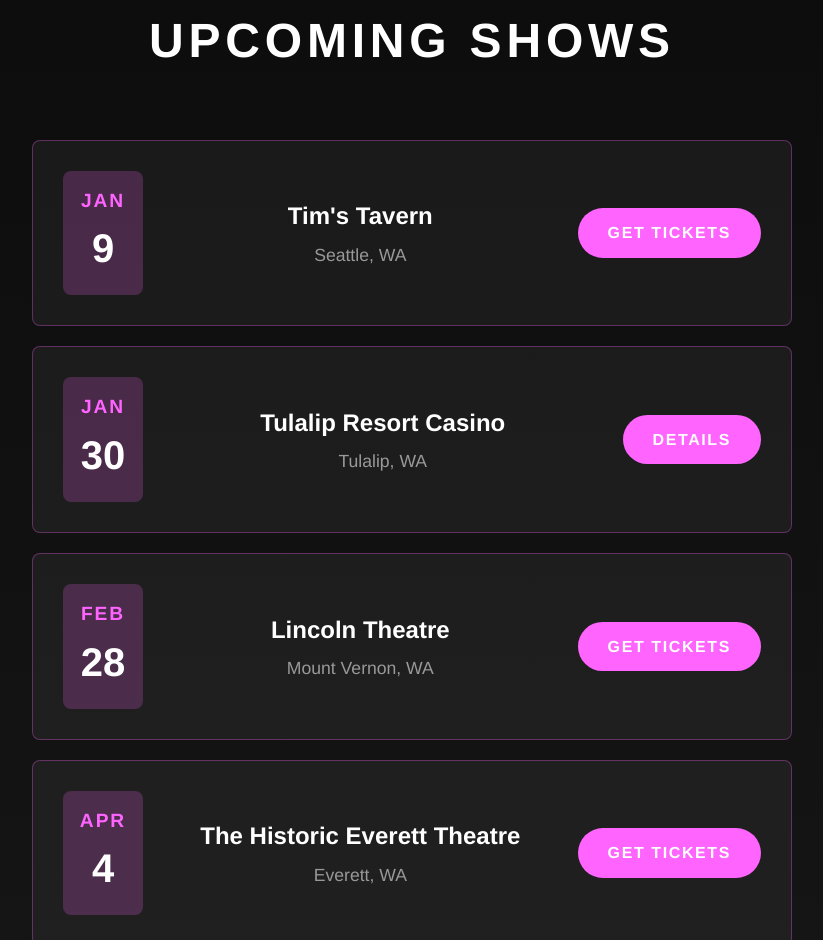
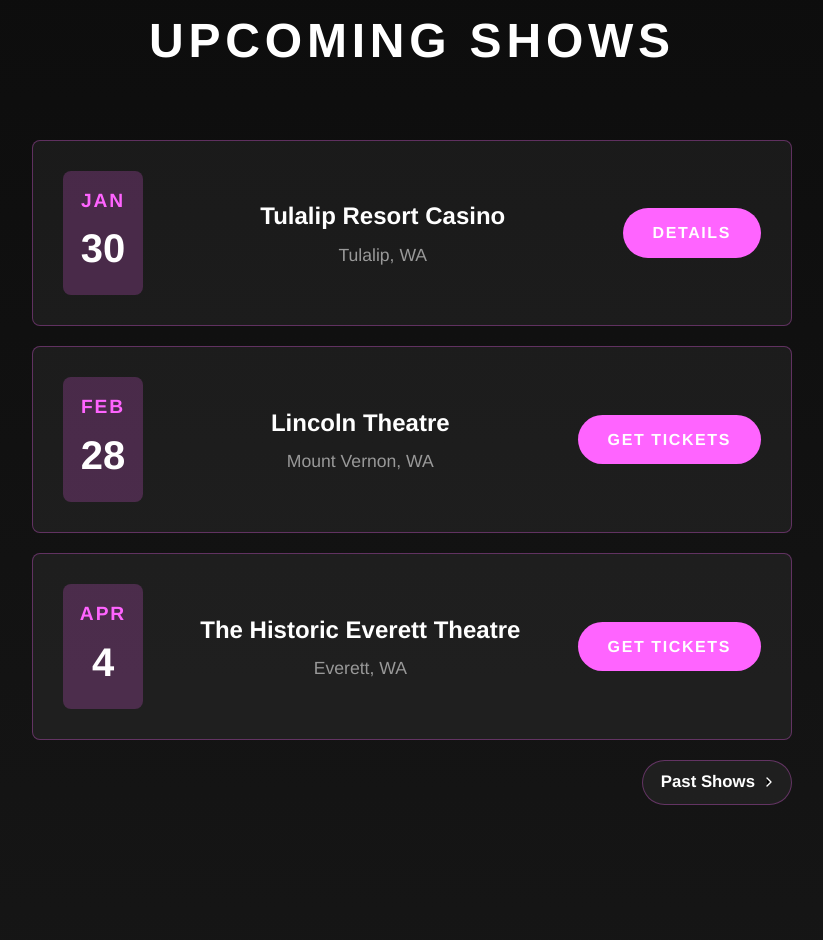
Before and after one commit to coldpour/redkarma, a plain HTML site: page index.html in a window 1280 px wide. Shown: the part 1516-2456 px from the top of the page, without its empty margins (228-1051 px from the left). Drawn offline with Linux system fonts and the light colour scheme.

Commit message:
Update index.html

```diff
--- a/index.html
+++ b/index.html
@@ -42,20 +42,7 @@
         <h2>Upcoming Shows</h2>
         <div class="shows-list">
 
-            <div class="show-item">
-                <div class="show-date">
-                    <span class="month">JAN</span>
-                    <span class="day">9</span>
-                </div>
-                <div class="show-details">
-                    <h3 class="venue">Tim's Tavern</h3>
-                    <p class="location">Seattle, WA</p>
-                </div>
-                <div class="show-action">
-                    <a href="https://tickets.venuepilot.com/e/red-karma-2026-01-09-tim-s-tavern-seattle-b6d685"
-                       class="btn">Get Tickets</a>
-                </div>
-            </div>
+
             <div class="show-item">
                 <div class="show-date">
                     <span class="month">JAN</span>
```
